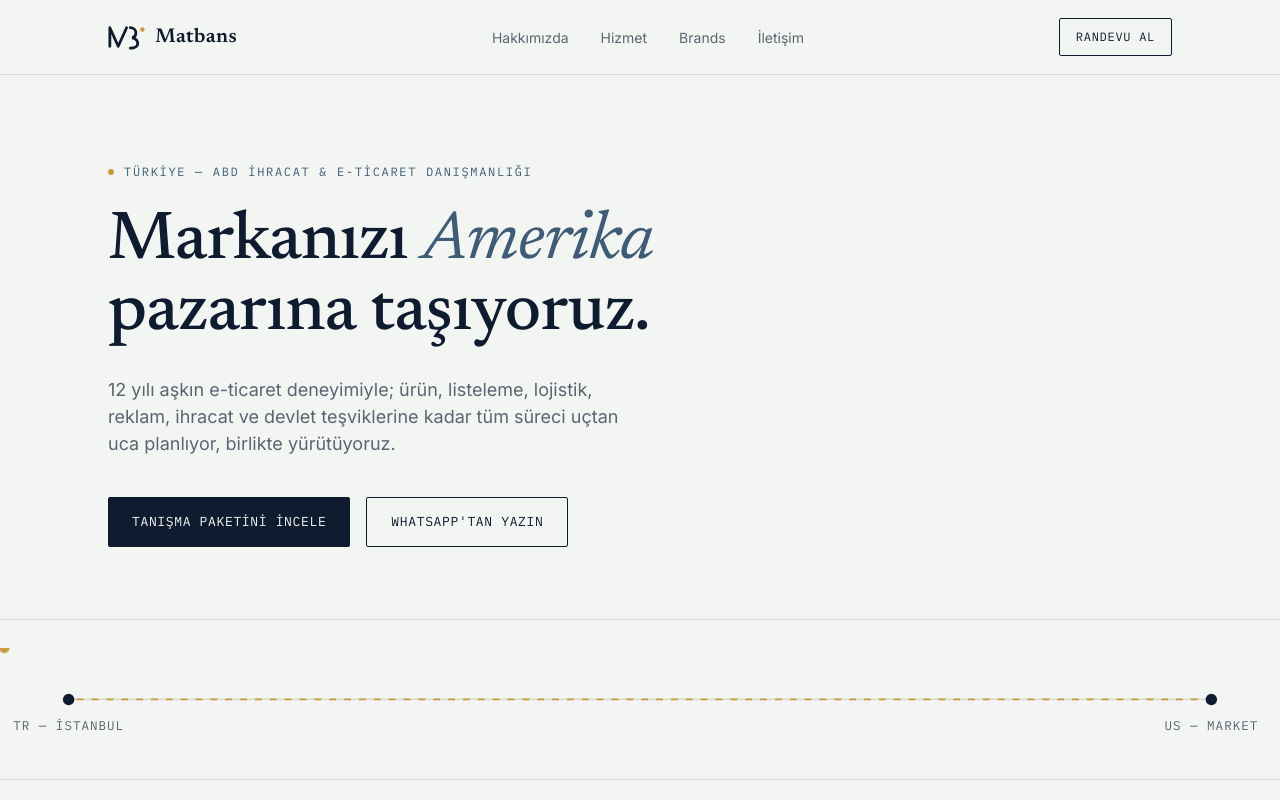
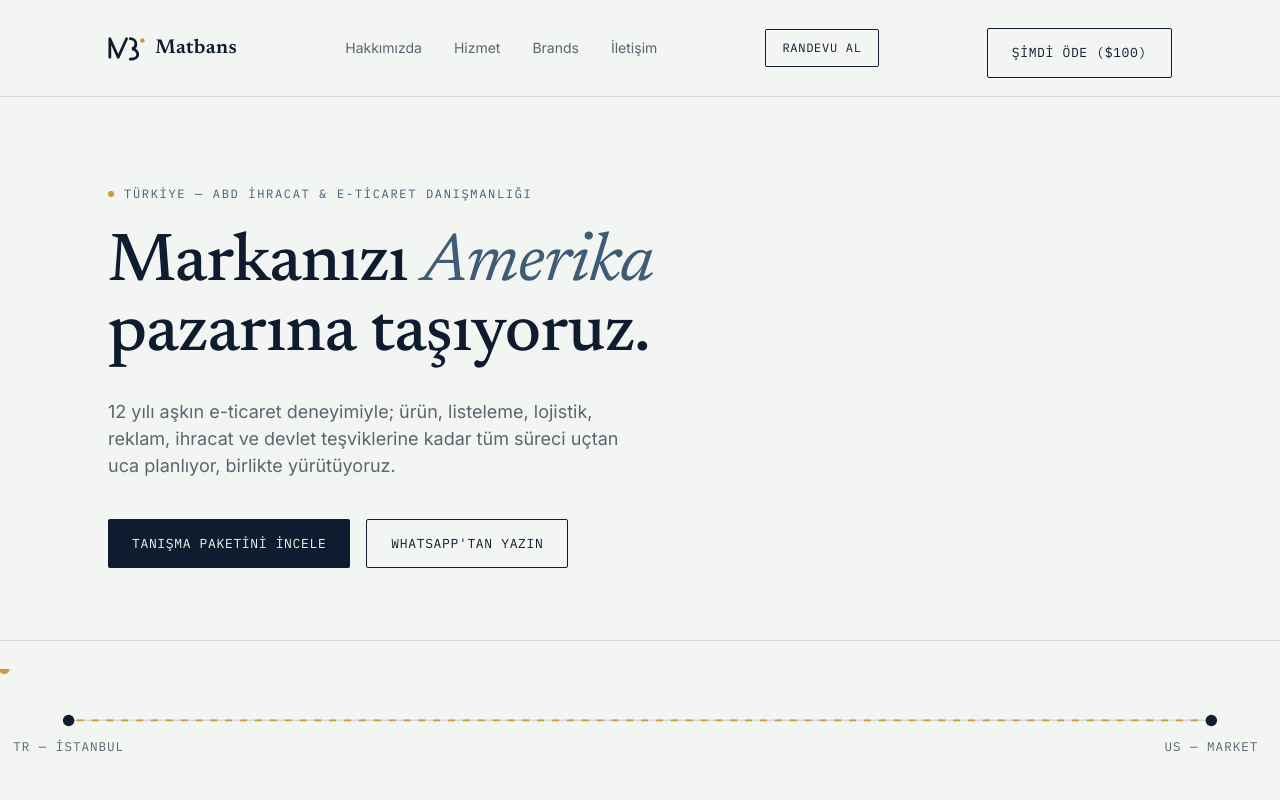
Before and after one commit to matbans/matbans-site, a plain HTML site: page index.html in a window 1280 px wide. Shown: the top 800 px of the page. Drawn offline with Linux system fonts and the light colour scheme.

Commit message:
Update index.html

```diff
--- a/index.html
+++ b/index.html
@@ -252,6 +252,7 @@
       <a href="#iletisim">İletişim</a>
     </nav>
     <a class="nav-cta" href="https://cal.com/matbans/e-ticaret-101" target="_blank" rel="noopener">Randevu Al</a>
+    <a class="btn btn-ghost" href="https://buy.stripe.com/bJefZh6RT1ykcbHgkV9sk00" target="_blank" rel="noopener" style="margin-top:10px; justify-content:center;">Şimdi Öde ($100)</a>
   </div>
 </header>
 
```
